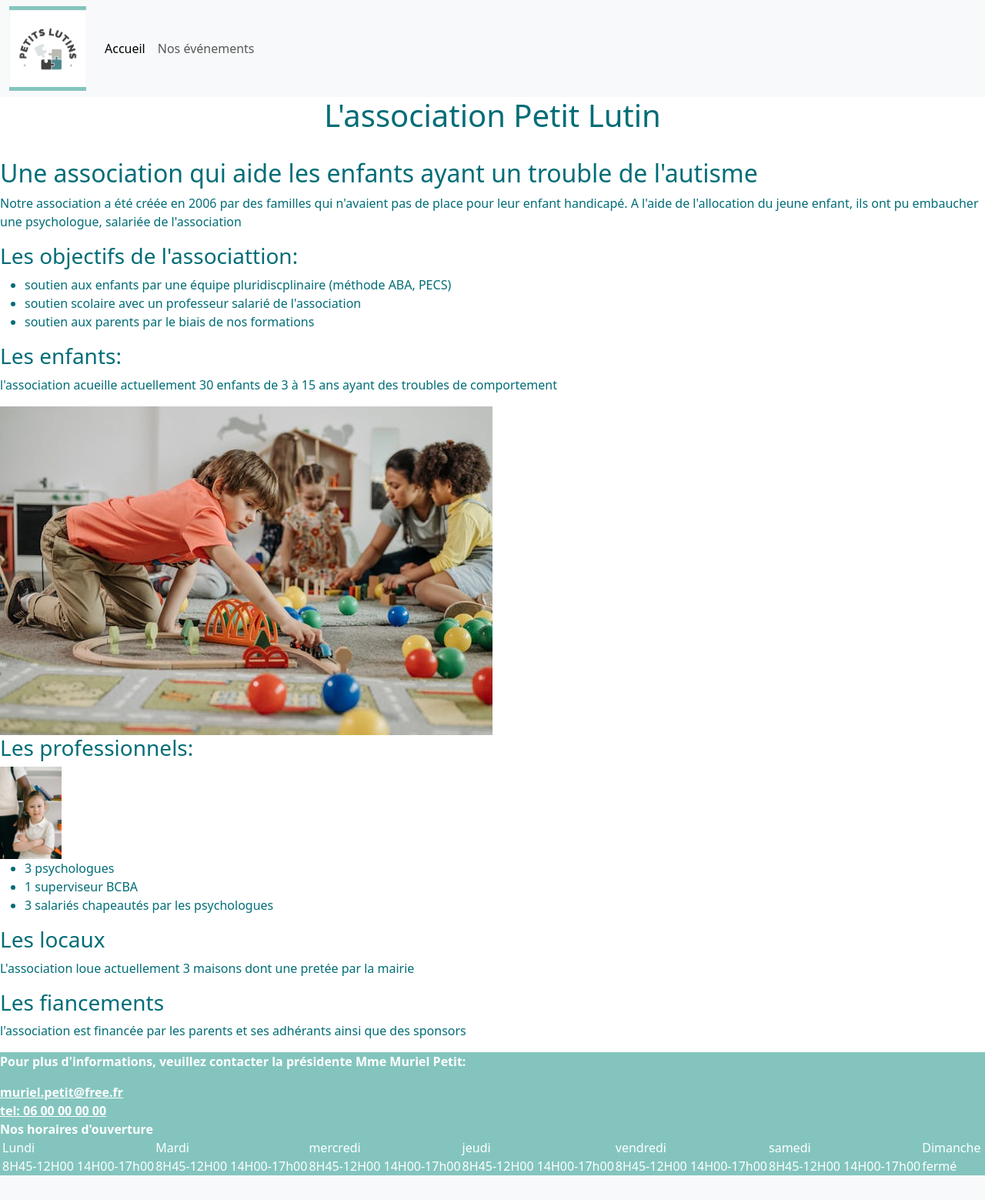
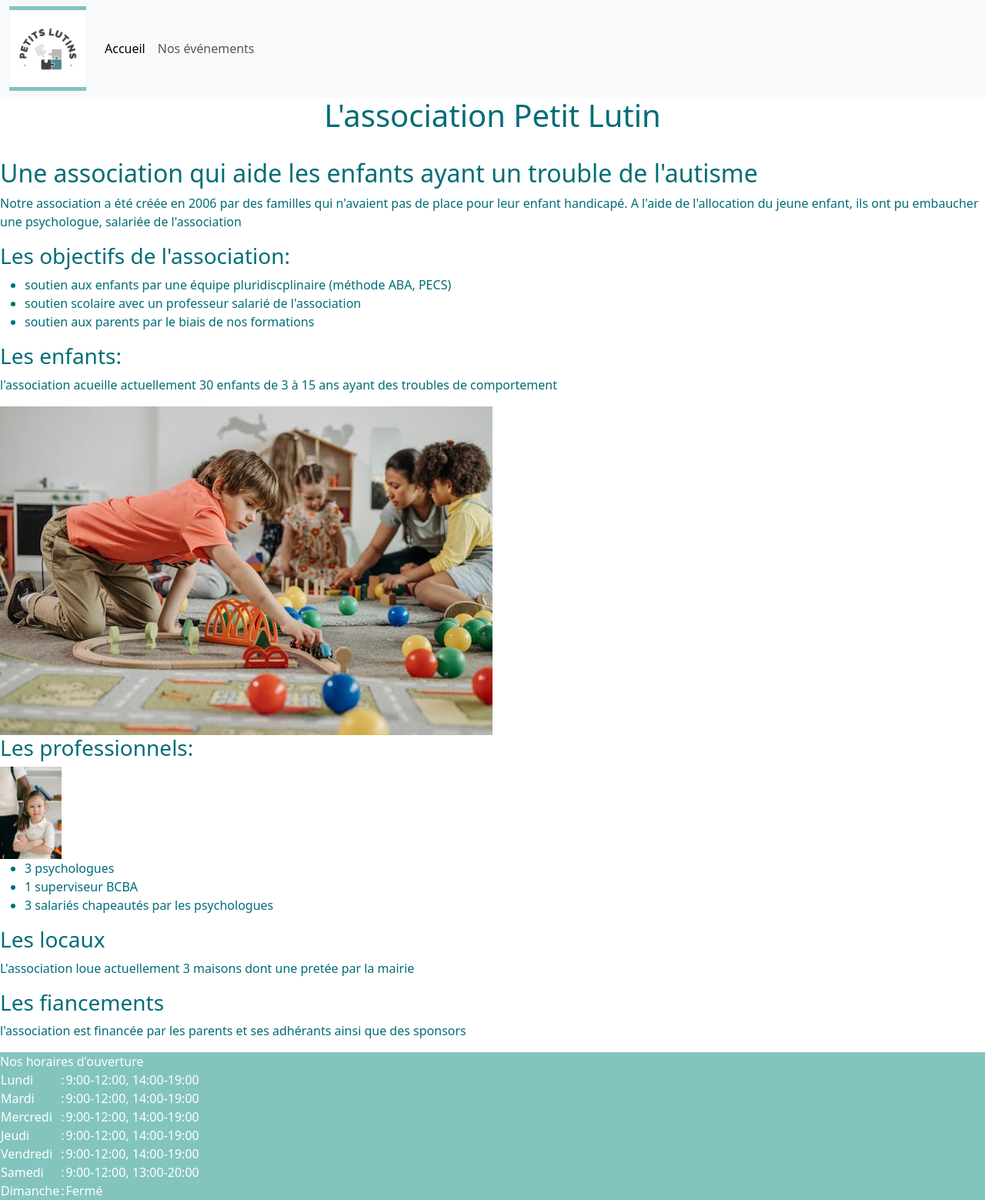
Before and after one commit to provot33/Mon_association, a PHP site: page / in a window 1280 px wide. Shown: the whole page at 77% size. Before the commit the page ends 1527 px from the top, so only its background shows below. Run offline with PHP 8.4, Linux system fonts and the light colour scheme; some libraries are stand-ins or nearby versions.

Commit message:
correction fautes de frappes et ajustement des photos du carroussel

```diff
--- a/evenements_association.html
+++ b/evenements_association.html
@@ -8,7 +8,7 @@
     <link rel="preconnect" href="https://fonts.googleapis.com">
 <link rel="preconnect" href="https://fonts.gstatic.com" crossorigin>
 <link href="https://fonts.googleapis.com/css2?family=Montserrat:ital,wght@0,100..900;1,100..900&display=swap" rel="stylesheet">
-    <title>les evenements de l'association petits lutins</title>
+    <title>les evenements de l'association Petit lutin</title>
 </head>
 <body>
     <header>
@@ -64,7 +64,7 @@
       <span class="visually-hidden">Next</span>
     </button>
   </div>
-  <!--début carroussel-->
+  <!--fin carroussel-->
   <p class=evenement1>inscription avant le 1er Décembre 2023</strong></em></p>
   <P class=evenement2> Nous ferons un gala d'escrime en compagnie des meilleurs escrimeurs mondiaux qui sont les parains de l'association avec également la présence de Tony Estanguet, champion olympique</P>
   <p class=evenement3> Pour vous inscrire, veuillez télécharger et remplir le formulaire en cliquant  ci-dessous accompagné d'un réglement par chèque ou espéce de:</p>
@@ -79,7 +79,7 @@
   <section>
     <p class="information"> <strong> Pour plus d'informations, veuillez contacter la présidente Mme Muriel Petit:</p>
      <a href="mailto">muriel.petit@free.fr</a>
-      <a href="tel:+33600000000"> tel: 06 00 00 00 00</a></div>
+     <a href="tel:+33600000000"> tel: 06 00 00 00 00</a>
     </section>
   </footer>
   <script src="node_modules/bootstrap/dist/js/bootstrap.bundle.min.js"></script>
--- a/index.HTML
+++ b/index.HTML
@@ -39,7 +39,7 @@
         <h2>Une association qui aide les enfants ayant un trouble de l'autisme</h2>
         <p>Notre association a été créée en 2006 par des familles qui n'avaient pas de place pour leur enfant handicapé. A
           l'aide de l'allocation du jeune enfant, ils ont pu embaucher une psychologue, salariée de l'association </p>
-          <h3> Les objectifs de l'associattion:</h3>
+          <h3> Les objectifs de l'association:</h3>
           <ul>
             <li> soutien aux enfants par une équipe pluridiscplinaire (méthode ABA, PECS) </li>
             <li> soutien scolaire avec un professeur salarié de l'association</li>
@@ -60,37 +60,47 @@
           <h3> Les fiancements</h3>
           <p> l'association est financée par les parents et ses adhérants ainsi que des sponsors</p</main>
       <footer>
-        <section>
-        <p class="information"> <strong> Pour plus d'informations, veuillez contacter la présidente Mme Muriel Petit:</p>
-         <div> <a href="mailto">muriel.petit@free.fr</a></div>
-          <div><a href="tel:+33600000000"> tel: 06 00 00 00 00</a></div>
-        </section>
-        <section>
+      <section>
           <caption> Nos horaires d'ouverture</caption>
-
-            <table>
+      <table>
         <tr>
-          <td></td>
-          <td>Lundi</td>
-          <td>Mardi</td>
-          <td>mercredi</td>
-          <td>jeudi</td>
-          <td>vendredi</td>
-          <td>samedi</td>
-          <td>Dimanche</td>
+            <td> Lundi</td>
+            <td>:</td>
+            <td> 9:00-12:00, 14:00-19:00</td>
         </tr>
         <tr>
-          <td></td>
-          <td>8H45-12H00 14H00-17h00</td>
-          <td>8H45-12H00 14H00-17h00</td>
-          <td>8H45-12H00 14H00-17h00</td>
-          <td>8H45-12H00 14H00-17h00</td>
-          <td>8H45-12H00 14H00-17h00</td>
-          <td>8H45-12H00 14H00-17h00</td>
-          <td>fermé</td>
+            <td> Mardi</td>
+            <td>:</td>
+            <td> 9:00-12:00, 14:00-19:00</td>
         </tr>
-      </section>
-      </table>
+        <tr>
+            <td> Mercredi</td>
+            <td>:</td>
+            <td> 9:00-12:00, 14:00-19:00</td>
+        </tr>
+        <tr>
+            <td> Jeudi</td>
+            <td>:</td>
+            <td> 9:00-12:00, 14:00-19:00</td>
+        </tr>
+        <tr>
+            <td> Vendredi</td>
+            <td>:</td>
+            <td> 9:00-12:00, 14:00-19:00</td>
+        </tr>
+        <tr>
+            <td> Samedi</td>
+            <td>:</td>
+            <td> 9:00-12:00, 13:00-20:00</td>
+        </tr>
+        <tr>
+            <td> Dimanche</td>
+            <td>:</td>
+
+            <td> Fermé</td>
+        </tr>
+    </table>
+  </section>
       </footer>
       <script src="node_modules/bootstrap/dist/js/bootstrap.bundle.min.js"></script>
     </body>
--- a/style.css
+++ b/style.css
@@ -6,6 +6,7 @@ p,
 li{
     color:#006D77;
 }
+
 footer,
 td,
 a,
@@ -21,9 +22,13 @@ img{
     color:white
 
 }
-h1{
+h1
+{
     text-align: center;
 }
 .imageEvenement {
-    max-width: 200px;
+ width: 500px;
+ height: 400px;
+ vertical-align: middle;
+
 }
```
